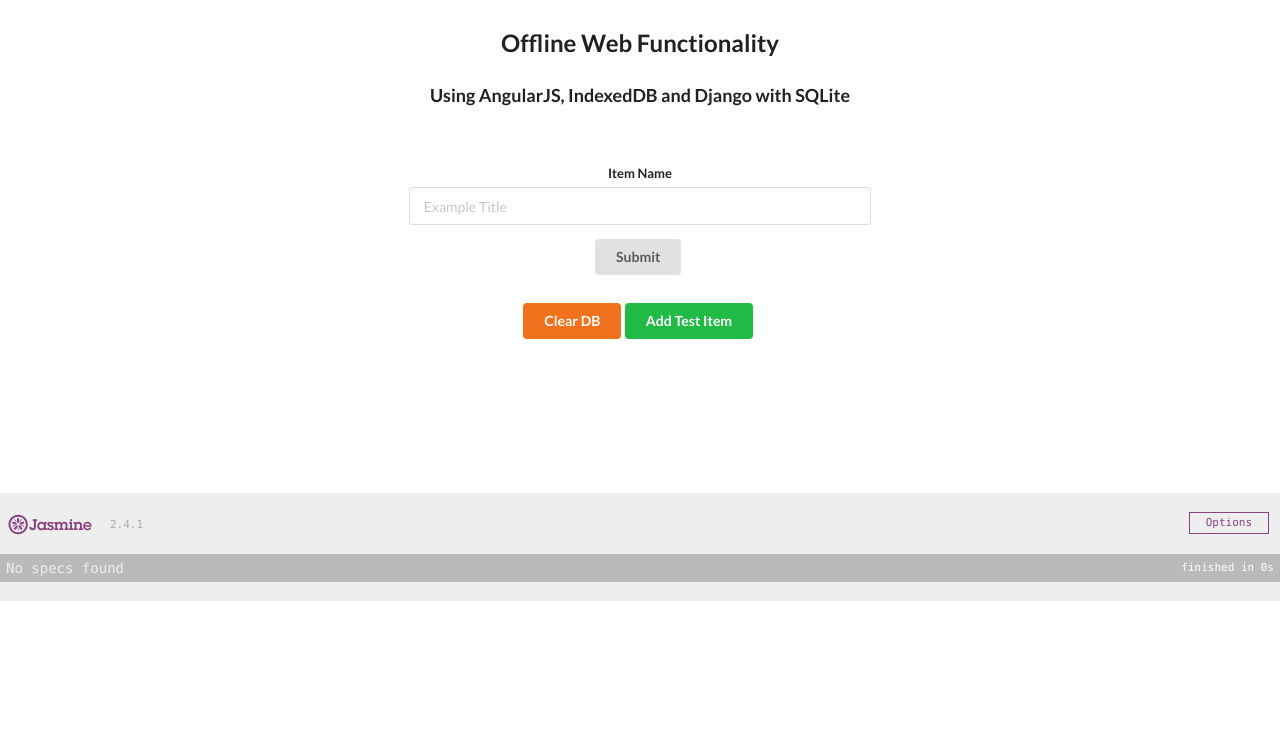
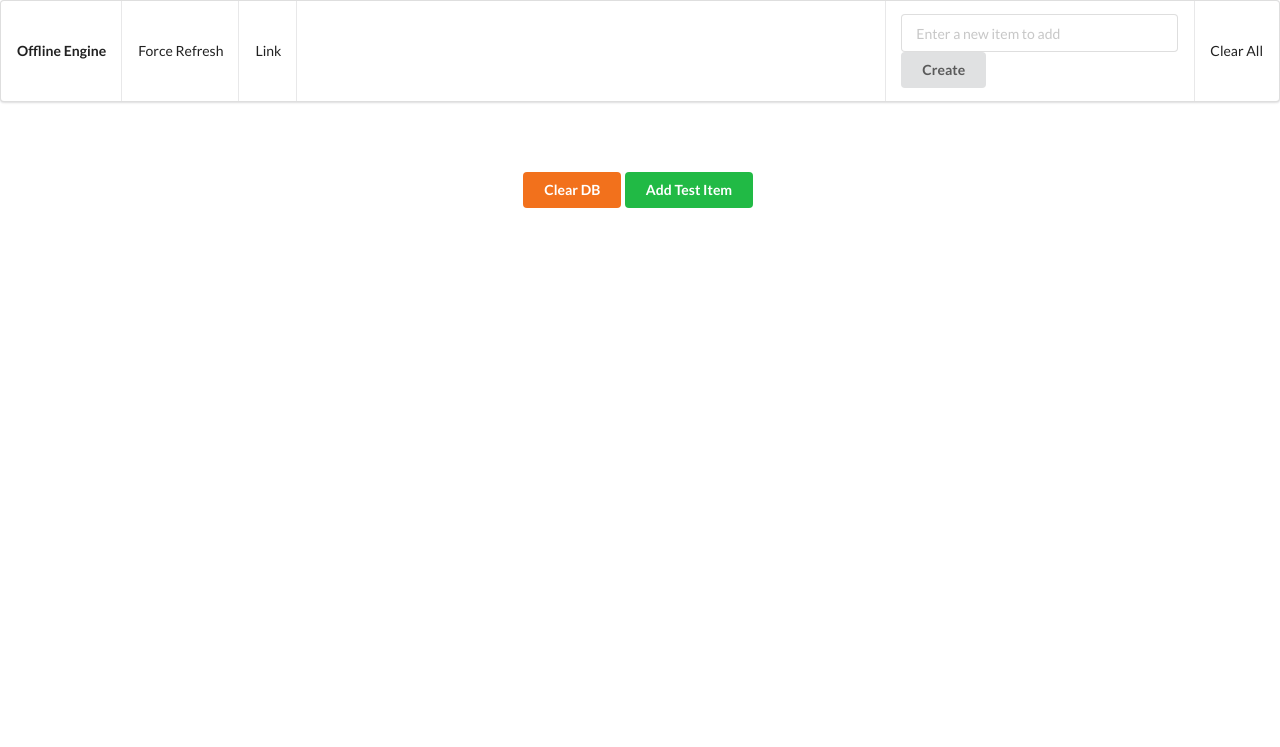
Before and after one commit to adamjcsmith/Angular-IndexedDB-Django, a Django app: page /angularexample/ in a window 1280 px wide. Shown: the top 747 px of the page. Run offline with Django 3.2, Linux system fonts and the light colour scheme; data comes from the database, SQL or seed files in the repository; some libraries are stand-ins or nearby versions.

Commit message:
Refreshed UI and migrated some of the form functionality.

```diff
--- a/angularexample/templates/index_template.html
+++ b/angularexample/templates/index_template.html
@@ -3,28 +3,32 @@
   <head>
     <link rel="stylesheet" href="https://cdnjs.cloudflare.com/ajax/libs/semantic-ui/2.1.8/semantic.css">
     <link rel="stylesheet" href="{% static "js/offlinejs/themes/offline-theme-default.css" %}">
-    <link rel="stylesheet" href="{% static "js/jasmine/lib/jasmine-2.4.1/jasmine.css" %}">
+    <!-- <link rel="stylesheet" href="{% static "js/jasmine/lib/jasmine-2.4.1/jasmine.css" %}"> -->
     <style> .off { opacity: 0.75; }</style>
   </head>
-  <body ng-app="angularTestTwo">
-    <div class="ui centered grid" ng-controller="mainCtrl">
-      <div class="row"></div>
-      <div class="row">
-        <div class="eight wide center aligned column">
-          <h2>Offline Web Functionality</h2>
-          <h3>Using AngularJS, IndexedDB and Django with SQLite</h3>
+  <body ng-app="angularTestTwo" ng-controller="mainCtrl">
+
+    <div class="ui stackable menu">
+      <div class="header item">Offline Engine</div>
+      <a class="item">Force Refresh</a>
+      <a class="item">Link</a>
+      <div class="right menu">
+        <div class="item">
+          <form class="ui form" ng-submit="newItem(candidateItem);">
+            <input type="text" ng-model="candidateItem" placeholder="Enter a new item to add">
+            <button class="ui button" type="submit">Create</button>
+          </form>
         </div>
+        <a class="item">Clear All</a>
       </div>
+    </div>
+
+
+    <div class="ui centered grid">
       <div class="row"></div>
       <div class="row">
         <div class="six wide center aligned column">
-          <form class="ui form" ng-submit="newItem(candidateItem);">
-            <div class="field">
-              <label>Item Name</label>
-              <input type="text" ng-model="candidateItem" placeholder="Example Title">
-            </div>
-            <button class="ui button" type="submit" tabindex="0">Submit</button>
-          </form>
+
         </div>
       </div>
       <div class="row">
@@ -59,9 +63,11 @@
     <script src="{% static "js/indexeddbpolyfill/indexeddbpolyfill.min.js" %}"></script>
     <script src="{% static "js/lodash/lodash.js" %}"></script>
     <script src="{% static "js/async/async.js" %}"></script>
+    <!--
     <script src="{% static "js/jasmine/lib/jasmine-2.4.1/jasmine.js" %}"></script>
     <script src="{% static "js/jasmine/lib/jasmine-2.4.1/jasmine-html.js" %}"></script>
     <script src="{% static "js/jasmine/lib/jasmine-2.4.1/boot.js" %}"></script>
+  -->
 
     <script>
     Offline.options =  {
```
